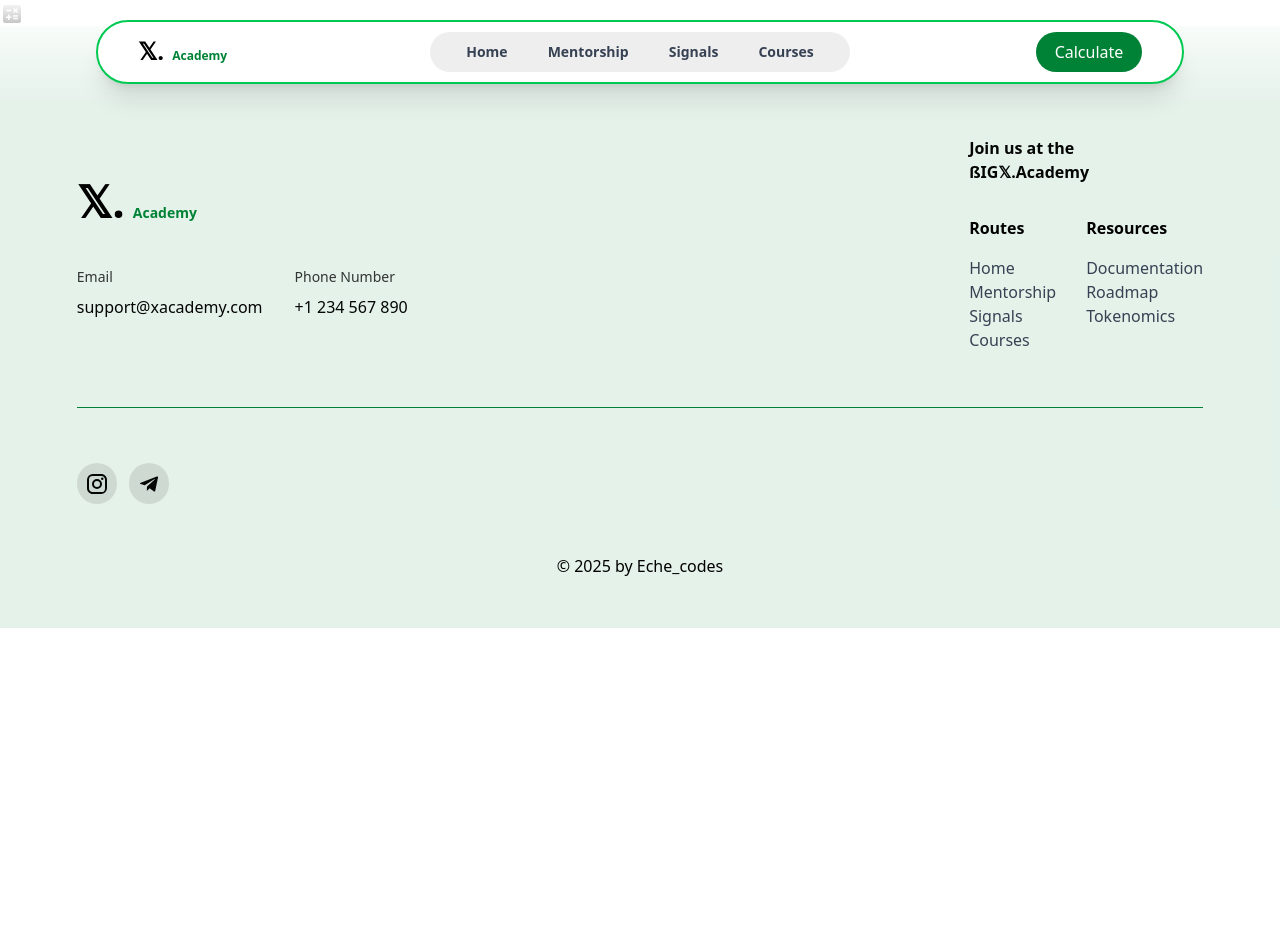
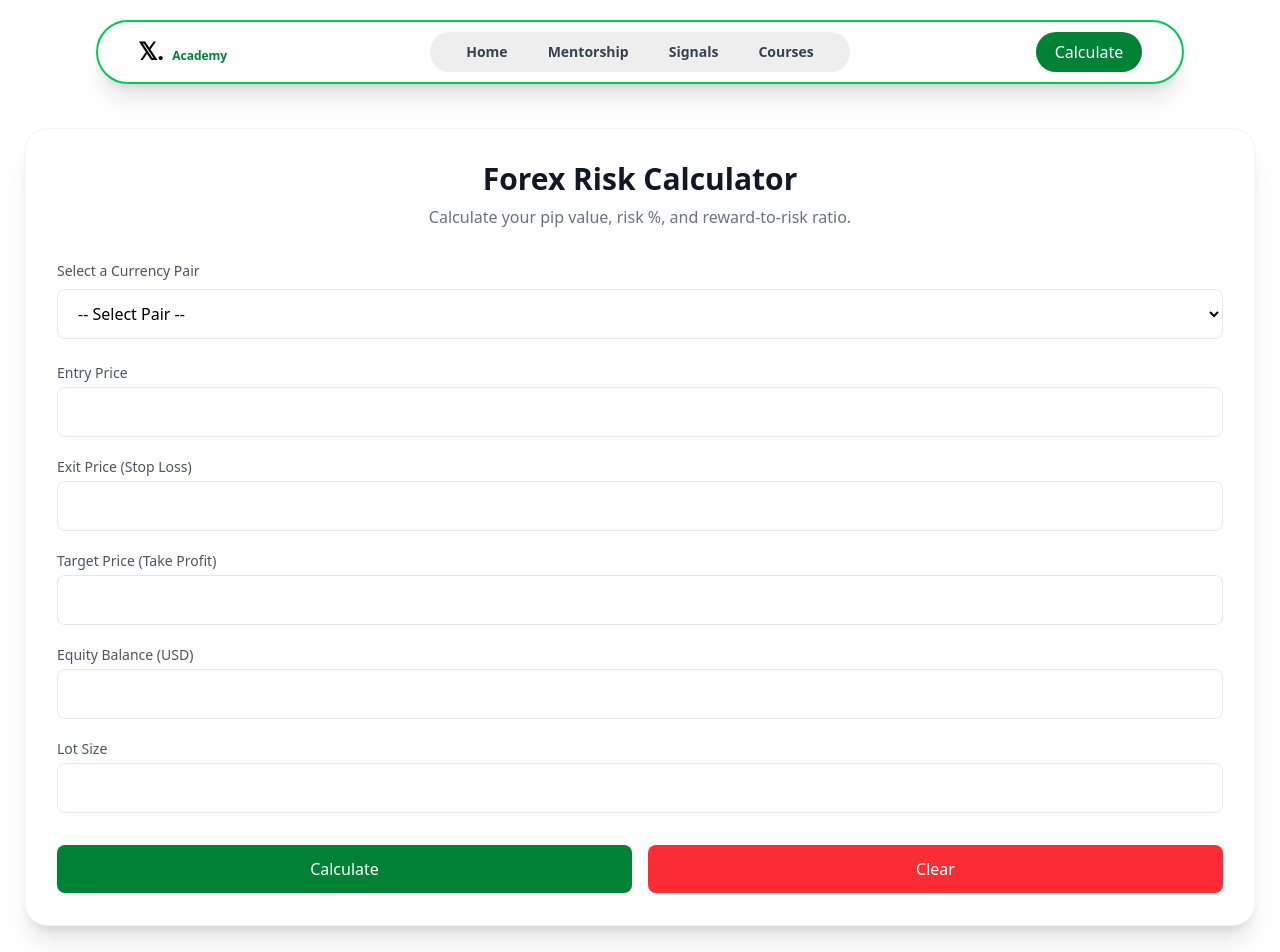
Before and after one commit to Eche00/bigxacademy, a React (Vite) app: page /calculator in a window 1280 px wide. Shown: the top 952 px of the page. Before the commit the page ends 800 px from the top, so only its background shows below. Built offline with nearby package versions, Linux system fonts and the light colour scheme.

Commit message:
course page and packages animation

```diff
--- a/src/App.tsx
+++ b/src/App.tsx
@@ -4,8 +4,8 @@ import Home from "./pages/Home"
 import Mentorship from "./pages/Mentorship"
 import Signals from "./pages/Signals"
 import Courses from "./pages/Courses"
-import { Calculate } from "@mui/icons-material"
 import ScrollToTop from "./components/ScrollToTop";
+import Calculator from "./pages/Calculator"
 
 
 
@@ -23,7 +23,7 @@ function App() {
                    <Route path="/mentorship" element={<Mentorship/>}/>
                    <Route path="/signals" element={<Signals/>}/>
                    <Route path="/courses" element={<Courses/>}/>
-                   <Route path="/calculator" element={<Calculate/>}/>
+                   <Route path="/calculator" element={<Calculator/>}/>
              </Route>
         </Routes>
       </BrowserRouter>
--- a/src/pages/Calculator.tsx
+++ b/src/pages/Calculator.tsx
@@ -1,8 +1,214 @@
+import { useState } from "react";
 
-function Calculator() {
+export default function RiskCalculator() {
+  const pairs = [
+    "AUDUSD",
+    "EURUSD",
+    "GBPUSD",
+    "NZDUSD",
+    "USDCAD",
+    "USDCHF",
+    "USDJPY",
+    "GBPJPY",
+    "XAUUSD",
+    "BTCUSD",
+  ];
+
+  const [selectedPair, setSelectedPair] = useState("");
+  const [entry, setEntry] = useState<number | "">("");
+  const [stopLoss, setStopLoss] = useState<number | "">("");
+  const [takeProfit, setTakeProfit] = useState<number | "">("");
+  const [equity, setEquity] = useState<number | "">("");
+  const [lotSize, setLotSize] = useState<number | "">("");
+  const [results, setResults] = useState<any>(null);
+
+  const handleCalculate = () => {
+    if (!selectedPair || !entry || !stopLoss || !takeProfit || !equity || !lotSize) {
+      alert("Please fill in all fields.");
+      return;
+    }
+
+    const isJPY = selectedPair.includes("JPY");
+    const isGold = selectedPair === "XAUUSD";
+    const isBTC = selectedPair === "BTCUSD";
+
+    let pipValuePerStandardLot = 10; // Default for USD quote pairs (e.g. EURUSD)
+
+    if (isJPY) pipValuePerStandardLot = 9.13; // Roughly accurate
+    if (isGold) pipValuePerStandardLot = 1.0; // XAUUSD = $1 per pip per 1 lot
+    if (isBTC) pipValuePerStandardLot = 1; // Simplified (crypto pairs vary)
+
+    const pipDiff = Math.abs(entry - stopLoss);
+    const tpDiff = Math.abs(takeProfit - entry);
+
+    // Determine pip size
+    const pipSize = isJPY ? 0.01 : isGold ? 0.1 : 0.0001;
+
+    const pipCount = pipDiff / pipSize;
+    const tpPips = tpDiff / pipSize;
+
+    const pipValue = pipValuePerStandardLot * (Number(lotSize) / 1);
+    const riskAmount = pipCount * pipValue;
+    const rewardAmount = tpPips * pipValue;
+    const riskPercent = (riskAmount / Number(equity)) * 100;
+    const rrRatio = rewardAmount / riskAmount;
+
+    setResults({
+      pipCount: pipCount.toFixed(1),
+      tpPips: tpPips.toFixed(1),
+      pipValue: pipValue.toFixed(2),
+      riskAmount: riskAmount.toFixed(2),
+      rewardAmount: rewardAmount.toFixed(2),
+      riskPercent: riskPercent.toFixed(2),
+      rrRatio: rrRatio.toFixed(2),
+    });
+  };
+
+  const handleClear = () => {
+    setSelectedPair("");
+    setEntry("");
+    setStopLoss("");
+    setTakeProfit("");
+    setEquity("");
+    setLotSize("");
+    setResults(null);
+  };
+
   return (
-    <div>Calculator hello</div>
-  )
+    <div className="max-w-7xl mx-auto px-6 py-32 min-h-[100vh] flex lg:flex-row flex-col items-center justify-center gap-2">
+      <div className="bg-white rounded-3xl shadow-xl p-8 flex-1 border border-gray-100">
+        {/* Header */}
+        <div className="mb-8 text-center">
+          <h2 className="text-3xl font-bold text-gray-900">
+            Forex Risk Calculator
+          </h2>
+          <p className="text-gray-500 mt-2">
+            Calculate your pip value, risk %, and reward-to-risk ratio.
+          </p>
+        </div>
+
+        {/* Select Currency Pair */}
+        <div className="mb-6">
+          <label className="block text-sm font-medium text-gray-600 mb-2">
+            Select a Currency Pair
+          </label>
+          <select
+            value={selectedPair}
+            onChange={(e) => setSelectedPair(e.target.value)}
+            className="w-full px-4 py-3 rounded-lg border border-gray-200 focus:ring-2 focus:ring-green-200 outline-none"
+          >
+            <option value="">-- Select Pair --</option>
+            {pairs.map((pair, idx) => (
+              <option key={idx} value={pair}>
+                {pair}
+              </option>
+            ))}
+          </select>
+        </div>
+
+        {/* Inputs */}
+        <div className="space-y-5">
+          <Input label="Entry Price" value={entry} setValue={setEntry} />
+          <Input label="Exit Price (Stop Loss)" value={stopLoss} setValue={setStopLoss} />
+          <Input label="Target Price (Take Profit)" value={takeProfit} setValue={setTakeProfit} />
+          <Input label="Equity Balance (USD)" value={equity} setValue={setEquity} />
+          <Input label="Lot Size" value={lotSize} setValue={setLotSize} />
+        </div>
+
+        {/* Buttons */}
+        <div className="flex items-center gap-4 mt-8">
+          <button
+            onClick={handleCalculate}
+            className="flex-1 bg-green-700 hover:bg-green-600 text-white py-3 rounded-lg font-medium transition"
+          >
+            Calculate
+          </button>
+          <button
+            onClick={handleClear}
+            className="flex-1 bg-red-500 hover:bg-red-600 text-white py-3 rounded-lg font-medium transition"
+          >
+            Clear
+          </button>
+        </div>
+
+
+      </div>
+       {/* Results */}
+       {results && (
+          <div className="flex-1 mt-10 bg-gradient-to-br from-white via-gray-50 to-gray-100 rounded-3xl shadow-lg p-8 border border-gray-200">
+          <div className="flex items-center justify-between mb-6">
+            <h3 className="text-2xl font-bold text-gray-900 tracking-tight">
+               Results Summary
+            </h3>
+            <span className="px-3 py-1 text-sm font-medium bg-blue-100 text-blue-700 rounded-full">
+              Live Analysis
+            </span>
+          </div>
+
+          <div className="grid grid-cols-2 sm:grid-cols-3 gap-6 text-gray-800">
+            <div className="bg-white rounded-xl p-4 shadow-sm hover:shadow-md transition-shadow">
+              <p className="text-sm text-gray-500">Pip Count</p>
+              <p className="text-[16px] font-semibold mt-1 text-blue-600">{results.pipCount}</p>
+            </div>
+
+            <div className="bg-white rounded-xl p-4 shadow-sm hover:shadow-md transition-shadow">
+              <p className="text-sm text-gray-500">Target Pips</p>
+              <p className="text-[16px] font-semibold mt-1 text-green-600">{results.tpPips}</p>
+            </div>
+
+            <div className="bg-white rounded-xl p-4 shadow-sm hover:shadow-md transition-shadow">
+              <p className="text-sm text-gray-500">Pip Value</p>
+              <p className="text-[16px] font-semibold mt-1 text-indigo-600">${results.pipValue}</p>
+            </div>
+
+            <div className="bg-white rounded-xl p-4 shadow-sm hover:shadow-md transition-shadow">
+              <p className="text-sm text-gray-500">Risk Amount</p>
+              <p className="text-[16px] font-semibold mt-1 text-red-600">${results.riskAmount}</p>
+            </div>
+
+            <div className="bg-white rounded-xl p-4 shadow-sm hover:shadow-md transition-shadow">
+              <p className="text-sm text-gray-500">Reward Amount</p>
+              <p className="text-[16px] font-semibold mt-1 text-emerald-600">${results.rewardAmount}</p>
+            </div>
+
+            <div className="bg-white rounded-xl p-4 shadow-sm hover:shadow-md transition-shadow">
+              <p className="text-sm text-gray-500">Risk %</p>
+              <p className="text-[16px] font-semibold mt-1 text-orange-600">{results.riskPercent}%</p>
+            </div>
+
+            <div className="bg-white rounded-xl p-4 shadow-sm hover:shadow-md transition-shadow col-span-2 sm:col-span-3">
+              <p className="text-sm text-gray-500">R:R Ratio</p>
+              <p className="text-2xl font-bold mt-1 text-purple-600">
+                {results.rrRatio} : 1
+              </p>
+            </div>
+          </div>
+        </div>
+
+        )}
+    </div>
+  );
 }
 
-export default Calculator
+// Reusable input component
+function Input({
+  label,
+  value,
+  setValue,
+}: {
+  label: string;
+  value: number | "";
+  setValue: (v: number | "") => void;
+}) {
+  return (
+    <div>
+      <label className="block text-sm text-gray-600 mb-1">{label}</label>
+      <input
+        type="number"
+        value={value}
+        onChange={(e) => setValue(e.target.value ? Number(e.target.value) : "")}
+        className="w-full px-4 py-3 rounded-lg border border-gray-200 focus:ring-2 focus:ring-green-200 outline-none"
+      />
+    </div>
+  );
+}
```
